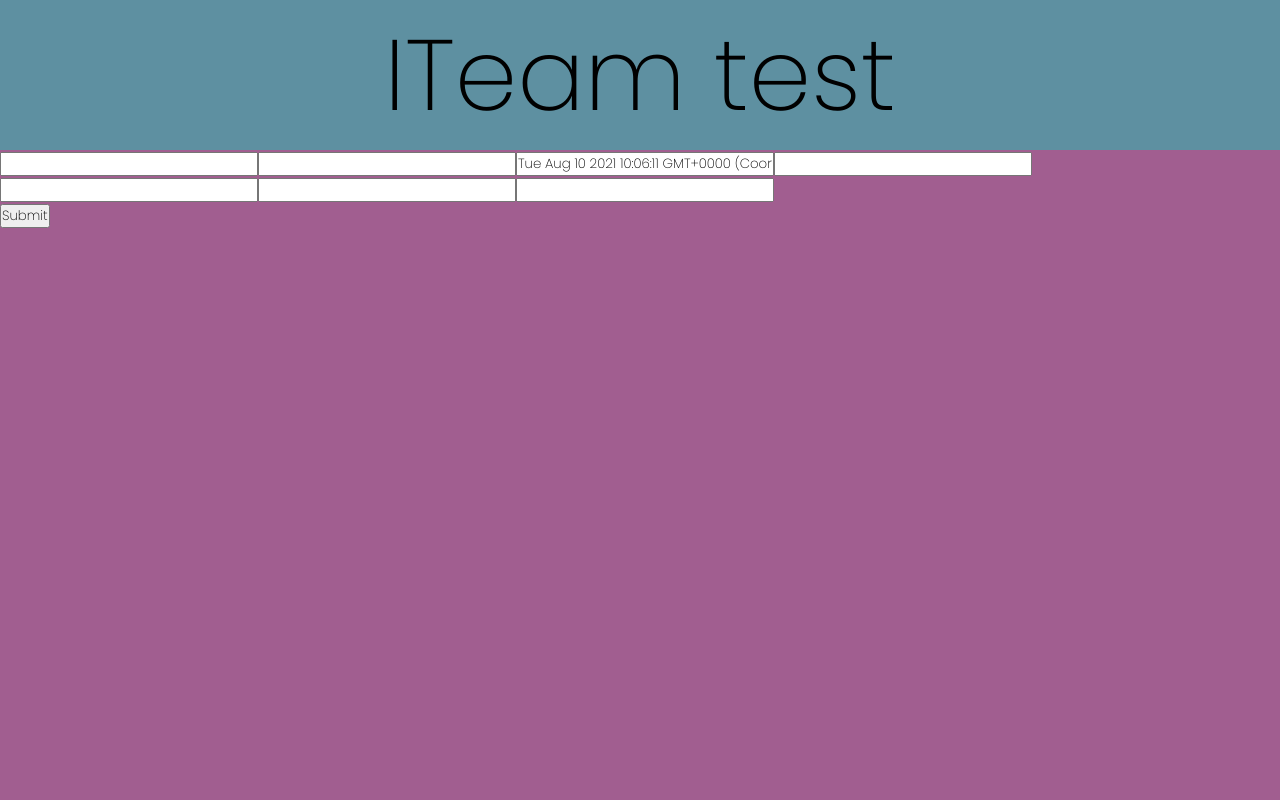
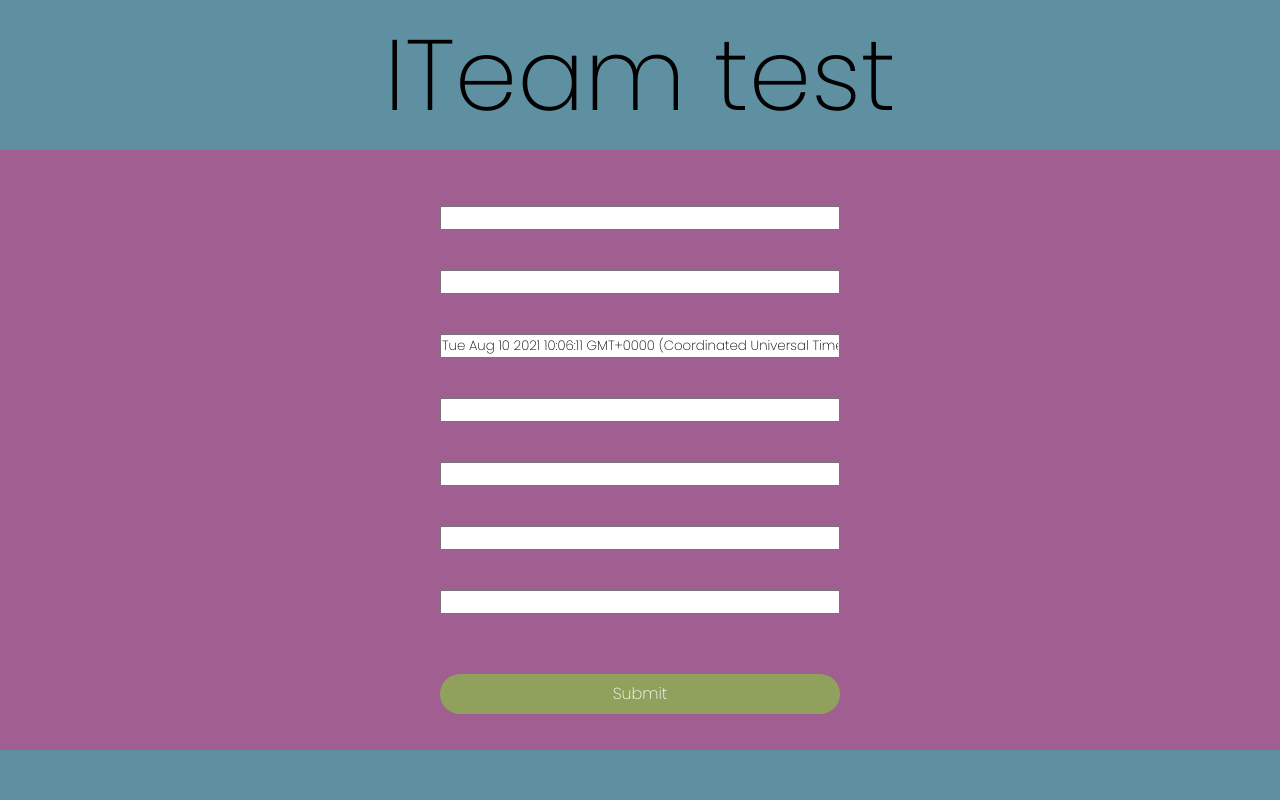
Before and after one commit to Dunridge/iteam-test, an Angular app: page / in a window 1280 px wide. Shown: the top 800 px of the page. Built offline with nearby package versions, Linux system fonts and the light colour scheme.

Commit message:
styled the form

```diff
--- a/src/app/components/body/body.component.html
+++ b/src/app/components/body/body.component.html
@@ -1,7 +1,7 @@
 <div class="body">
 <!--  TODO: define the form...-->
-  <form class="body__form" [formGroup]="fg">
-    <div class="body__form-fields">
+  <form [formGroup]="fg">
+    <div class="body__fields">
       <input formControlName="firstName" type="text">
       <input formControlName="lastName" type="text">
       <input formControlName="dateOfBirth" type="text">
--- a/src/app/components/body/body.component.scss
+++ b/src/app/components/body/body.component.scss
@@ -3,8 +3,46 @@
 .body {
   height: $body-height;
   background: $secondary-color;
+  display: flex;
+  justify-content: center;
+  align-items: center;
 
   &__text {
     font-size: $font-size-20px;
   }
+
+  &__fields {
+    display: flex;
+    flex-direction: column;
+    justify-content: center;
+    align-items: center;
+
+    input {
+      width: 400px;
+      margin: 20px 0;
+    }
+  }
+
+  form {
+    display: flex;
+    flex-direction: column;
+
+    button {
+      margin-top: 40px;
+      font-size: 1rem;
+      line-height: 1.25rem;
+      border-radius: 20px;
+      height: 40px;
+      padding: 0 16px;
+      color: $c-white;
+      box-sizing: border-box;
+      background-color: $tertiary-color;
+      display: flex;
+      align-items: center;
+      justify-content: center;
+      border: none;
+      cursor: pointer;
+      white-space: nowrap;
+    }
+  }
 }
--- a/src/app/components/body/body.component.ts
+++ b/src/app/components/body/body.component.ts
@@ -22,7 +22,7 @@ export class BodyComponent implements OnInit {
     this.fg = this.fb.group({
       firstName: '',
       lastName: '',
-      dateOfBirth: new Date(),
+      dateOfBirth: new Date(), // TODO: add the date picker
       technology: '',
       version: '',
       email: '',
--- a/src/assets/styles/for-import/_general.scss
+++ b/src/assets/styles/for-import/_general.scss
@@ -1,7 +1,7 @@
 
 $header-height: 150px;
 $footer-height: 1.6 * $header-height;
-$body-height: 1000px;
+$body-height: 600px;
 $footer-padding: 8px;
 
 $font-size-20px: 20px;
--- a/src/assets/styles/for-import/_palette.scss
+++ b/src/assets/styles/for-import/_palette.scss
@@ -10,3 +10,5 @@ $secondary-color: #a15e90;
 // buttons -- tertiary color
 // #90A15E
 $tertiary-color: #90a15e;
+
+$c-white: white;
```
